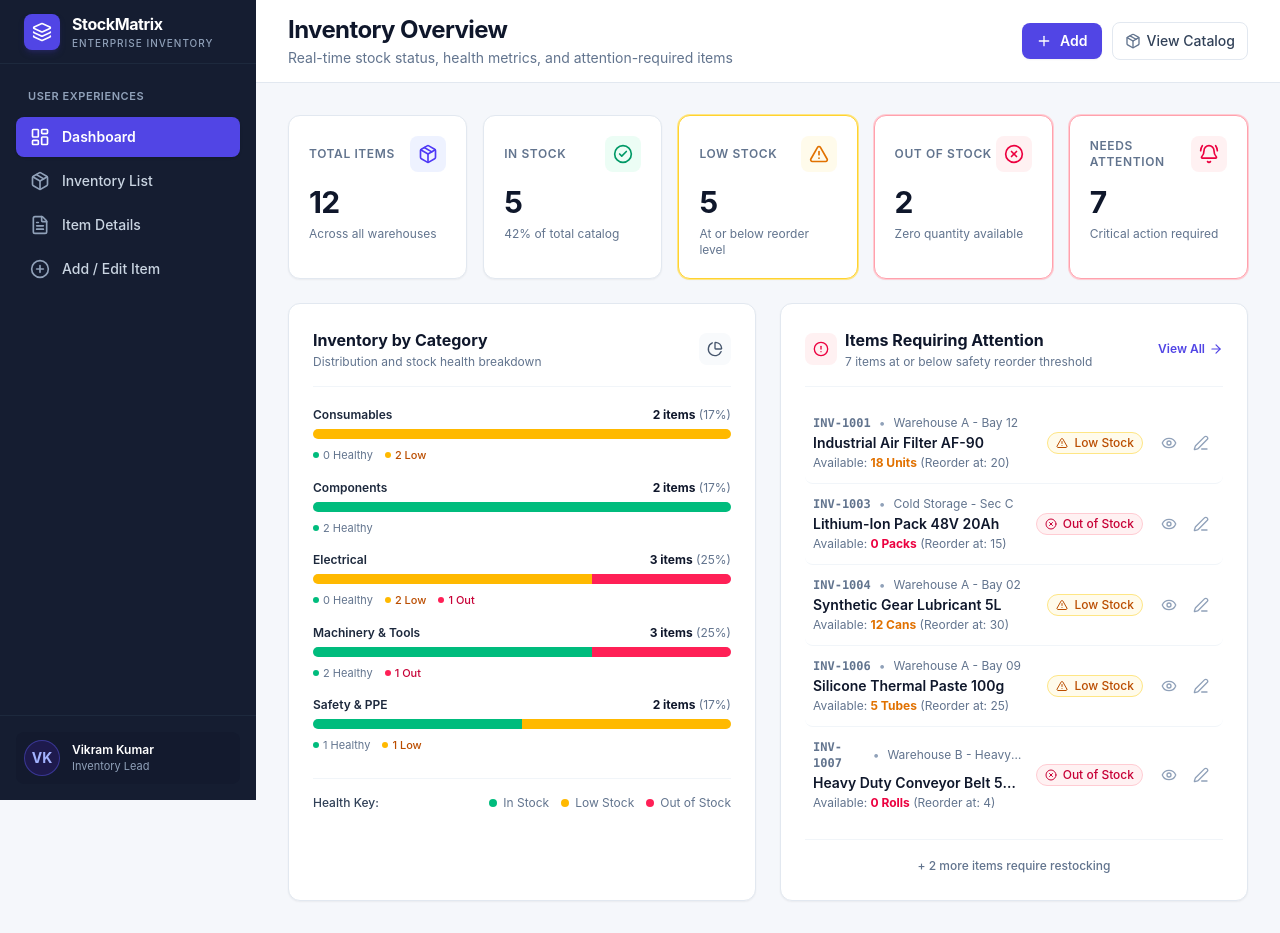
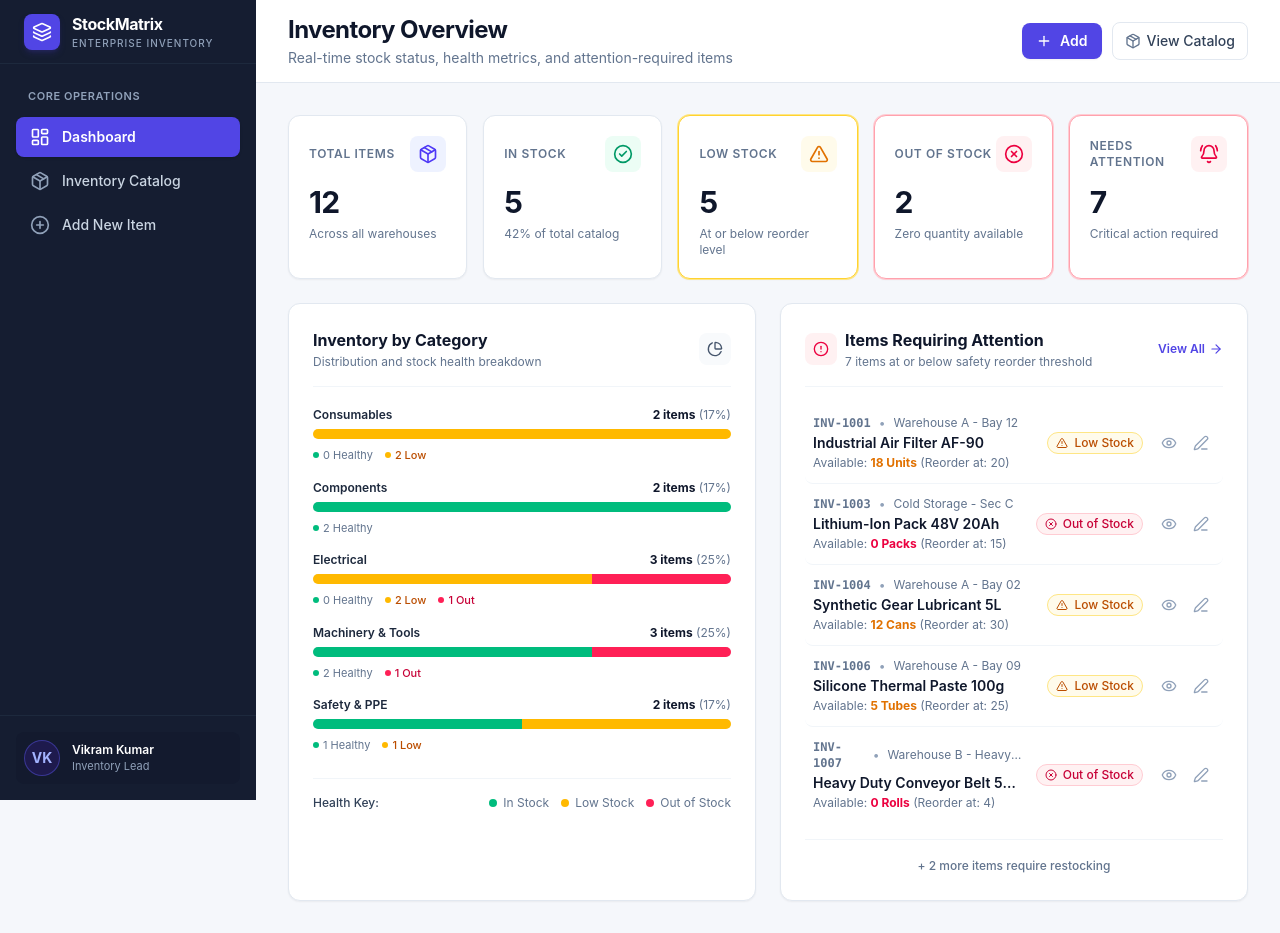
Before and after one commit to vineeth2755/inventory_Stock_Management, a React (Vite) app: page / in a window 1280 px wide. Built offline with nearby package versions, Linux system fonts and the light colour scheme.

Commit message:
fix(ux): align sidebar navigation strictly with enterprise IA and assessment brief

```diff
--- a/src/components/layout/Sidebar.jsx
+++ b/src/components/layout/Sidebar.jsx
@@ -2,7 +2,6 @@ import React from 'react';
 import {
   LayoutDashboard,
   Package,
-  FileText,
   PlusCircle,
   Layers,
   X
@@ -10,19 +9,17 @@ import {
 import { useInventory } from '../../context/InventoryContext';
 
 export default function Sidebar({ mobileOpen, setMobileOpen }) {
-  const { currentScreen, selectedItemId, navigateTo } = useInventory();
+  const { currentScreen, navigateTo } = useInventory();
 
-  // Clear 4-Screen Navigation Order matching the User Journey:
-  // Screen A -> Screen B -> Screen C -> Screen D
+  // Clean, realistic enterprise navigation items
   const navItems = [
     { id: 'overview', label: 'Dashboard', icon: LayoutDashboard },
-    { id: 'list', label: 'Inventory List', icon: Package },
-    { id: 'details', label: 'Item Details', icon: FileText, param: selectedItemId },
-    { id: 'form', label: 'Add / Edit Item', icon: PlusCircle, mode: 'add' }
+    { id: 'list', label: 'Inventory Catalog', icon: Package },
+    { id: 'form', label: 'Add New Item', icon: PlusCircle, mode: 'add' }
   ];
 
-  const handleNavClick = (id, mode, param) => {
-    navigateTo(id, param || null, mode || 'add');
+  const handleNavClick = (id, mode) => {
+    navigateTo(id, null, mode || 'add');
     if (setMobileOpen) setMobileOpen(false);
   };
 
@@ -38,8 +35,9 @@ export default function Sidebar({ mobileOpen, setMobileOpen }) {
 
       {/* Sidebar Container */}
       <aside
-        className={`fixed top-0 bottom-0 left-0 z-50 w-64 bg-[#151D31] text-slate-300 flex flex-col justify-between transition-transform duration-200 ease-in-out lg:translate-x-0 ${mobileOpen ? 'translate-x-0' : '-translate-x-full'
-          }`}
+        className={`fixed top-0 bottom-0 left-0 z-50 w-64 bg-[#151D31] text-slate-300 flex flex-col justify-between transition-transform duration-200 ease-in-out lg:translate-x-0 ${
+          mobileOpen ? 'translate-x-0' : '-translate-x-full'
+        }`}
       >
         {/* Brand / Logo Area */}
         <div>
@@ -63,22 +61,24 @@ export default function Sidebar({ mobileOpen, setMobileOpen }) {
             </button>
           </div>
 
-          {/* Navigation Links in Clean A -> B -> C -> D Order */}
+          {/* Navigation Links */}
           <nav className="p-4 space-y-1">
             <div className="px-3 py-2 text-[11px] font-semibold uppercase tracking-wider text-slate-400">
-              User Experiences
+              Core Operations
             </div>
             {navItems.map((item) => {
               const Icon = item.icon;
-              const isActive = currentScreen === item.id;
+              // If on details view, 'list' can be considered parent or active
+              const isActive = currentScreen === item.id || (item.id === 'list' && currentScreen === 'details');
               return (
                 <button
                   key={item.id}
-                  onClick={() => handleNavClick(item.id, item.mode, item.param)}
-                  className={`w-full flex items-center gap-3 px-3.5 py-2.5 rounded-lg text-xs sm:text-sm font-medium transition-colors cursor-pointer ${isActive
+                  onClick={() => handleNavClick(item.id, item.mode)}
+                  className={`w-full flex items-center gap-3 px-3.5 py-2.5 rounded-lg text-xs sm:text-sm font-medium transition-colors cursor-pointer ${
+                    isActive
                       ? 'bg-[#5145E5] text-white shadow-sm font-semibold'
                       : 'text-slate-300 hover:text-white hover:bg-slate-800/70'
-                    }`}
+                  }`}
                 >
                   <Icon className={`w-4 h-4 sm:w-5 sm:h-5 ${isActive ? 'text-white' : 'text-slate-400'}`} />
                   <span className="truncate">{item.label}</span>
```
